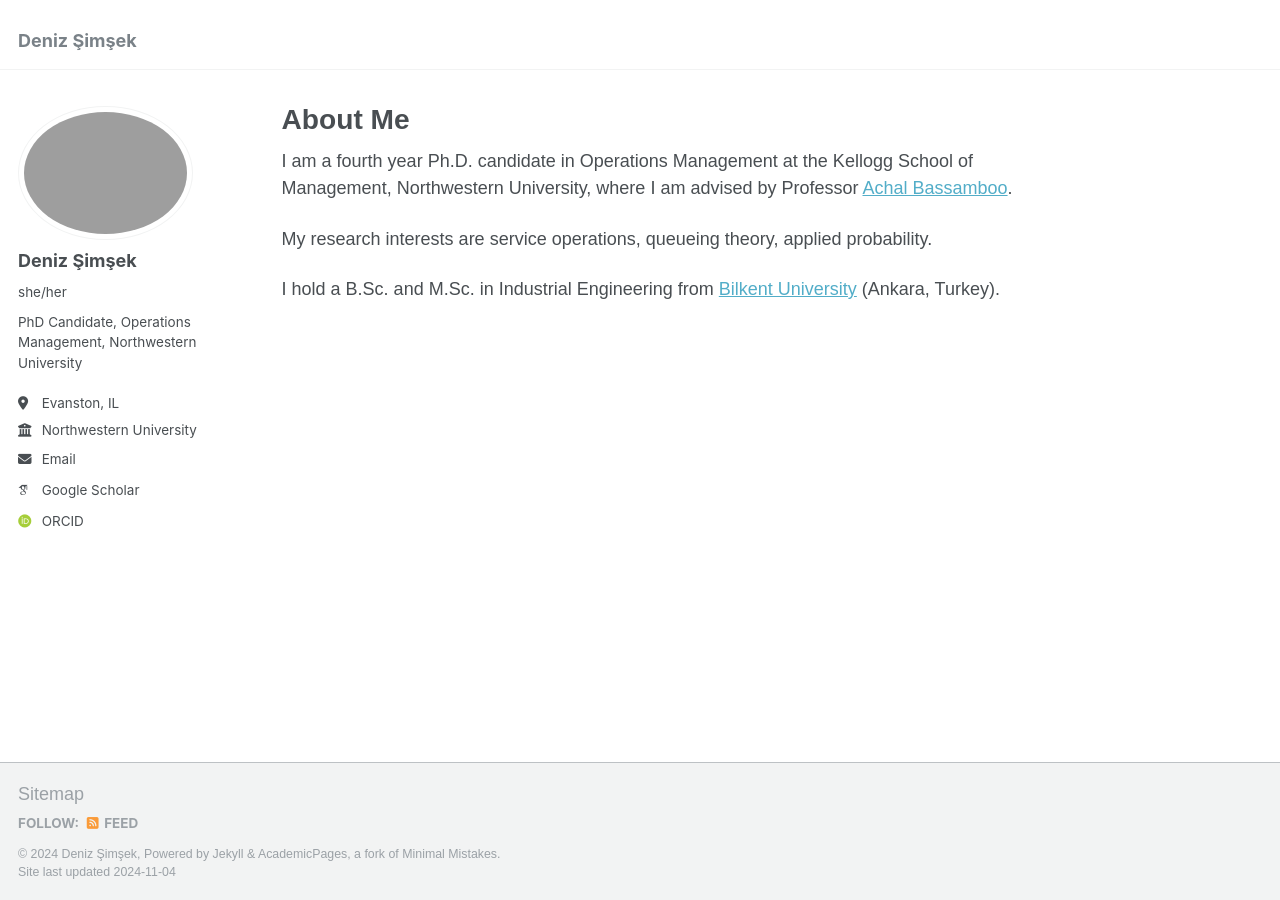
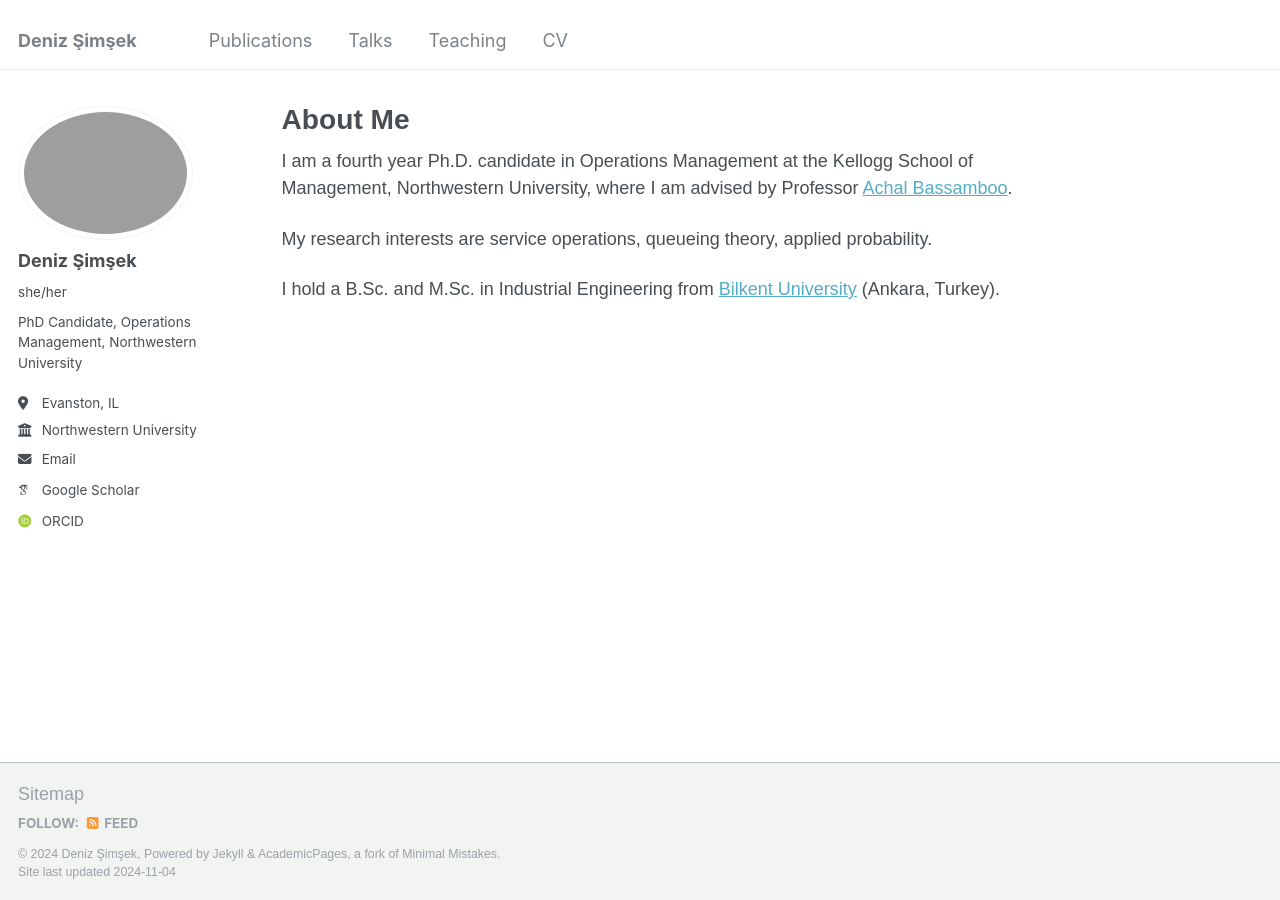
Before and after one commit to deniz-simsek/deniz-simsek, a Jekyll site: the page built from _pages/about.md, in a window 1280 px wide. Built offline with Jekyll 4.4.1, drawn with Linux system fonts in a browser that asks for light colours; some web fonts are replaced.

```diff
--- a/_data/navigation.yml
+++ b/_data/navigation.yml
@@ -1,4 +1,4 @@
-r# The following is the order of the links in the header of the website.
+# The following is the order of the links in the header of the website.
 #
 # Changing the order here will adjust the order and you can also add additional
 # links. Removing a link prevents it from showing in the header, but does not
```
